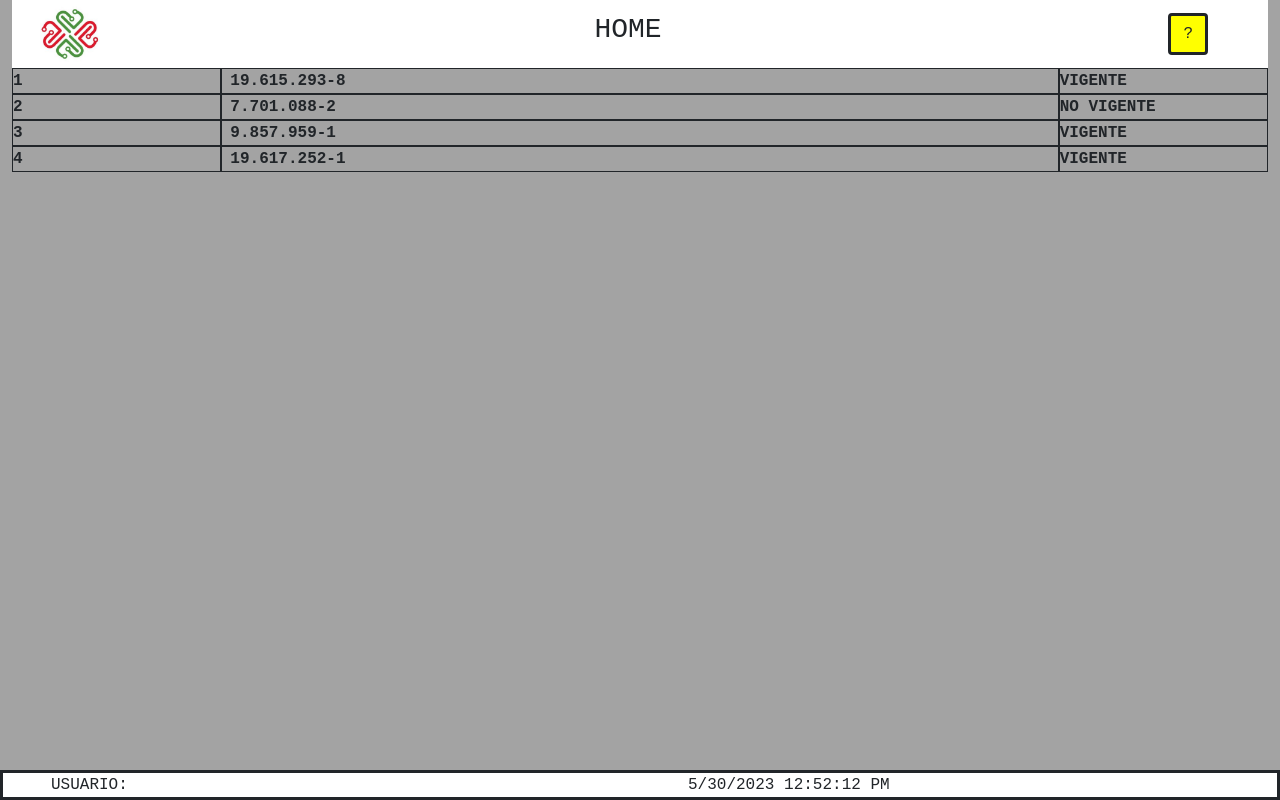
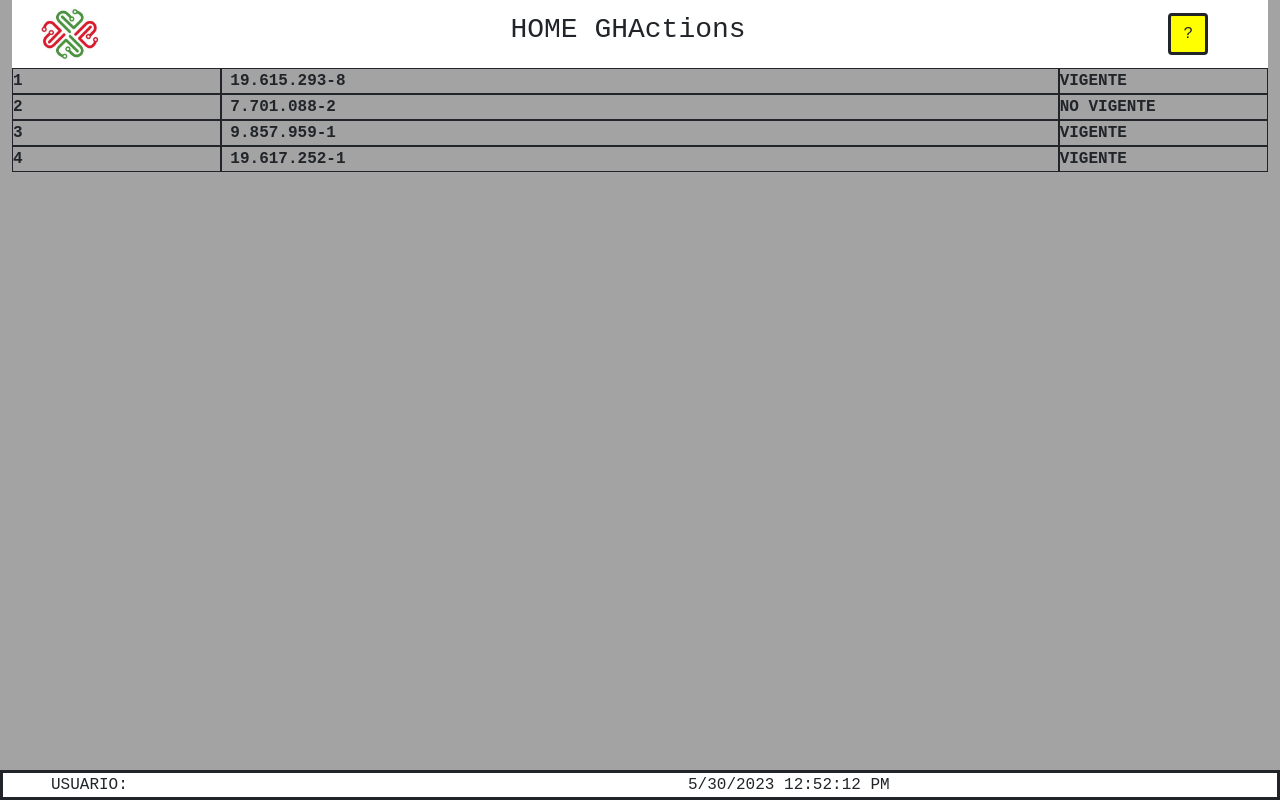
Before and after one commit to jphafelin/botsjph, a React (Vite) app: page / in a window 1280 px wide. Built offline with nearby package versions, Linux system fonts and the light colour scheme.

Commit message:
auto build test

```diff
--- a/index.html
+++ b/index.html
@@ -5,7 +5,7 @@
     <link rel="icon" type="image/svg+xml" href="/vite.svg" />
     <link href="https://cdn.jsdelivr.net/npm/bootstrap@5.1.3/dist/css/bootstrap.min.css" rel="stylesheet" integrity="sha384-1BmE4kWBq78iYhFldvKuhfTAU6auU8tT94WrHftjDbrCEXSU1oBoqyl2QvZ6jIW3" crossorigin="anonymous">
     <meta name="viewport" content="width=device-width, initial-scale=1.0" />
-    <title>Bots t</title>
+    <title>Bots</title>
   </head>
   <body class="mx-0">
     <div id="root" class="vh-100 container-fluid"></div>
--- a/src/front/js/pages/Home.jsx
+++ b/src/front/js/pages/Home.jsx
@@ -42,7 +42,7 @@ export const Home = () => {
             </Link>
           </div>
           <div className="col-8 text-center justify-content-start ">
-            <h3>HOME</h3>
+            <h3>HOME GHActions</h3>
           </div>
           <div className="col-2 text-end">
 
```
